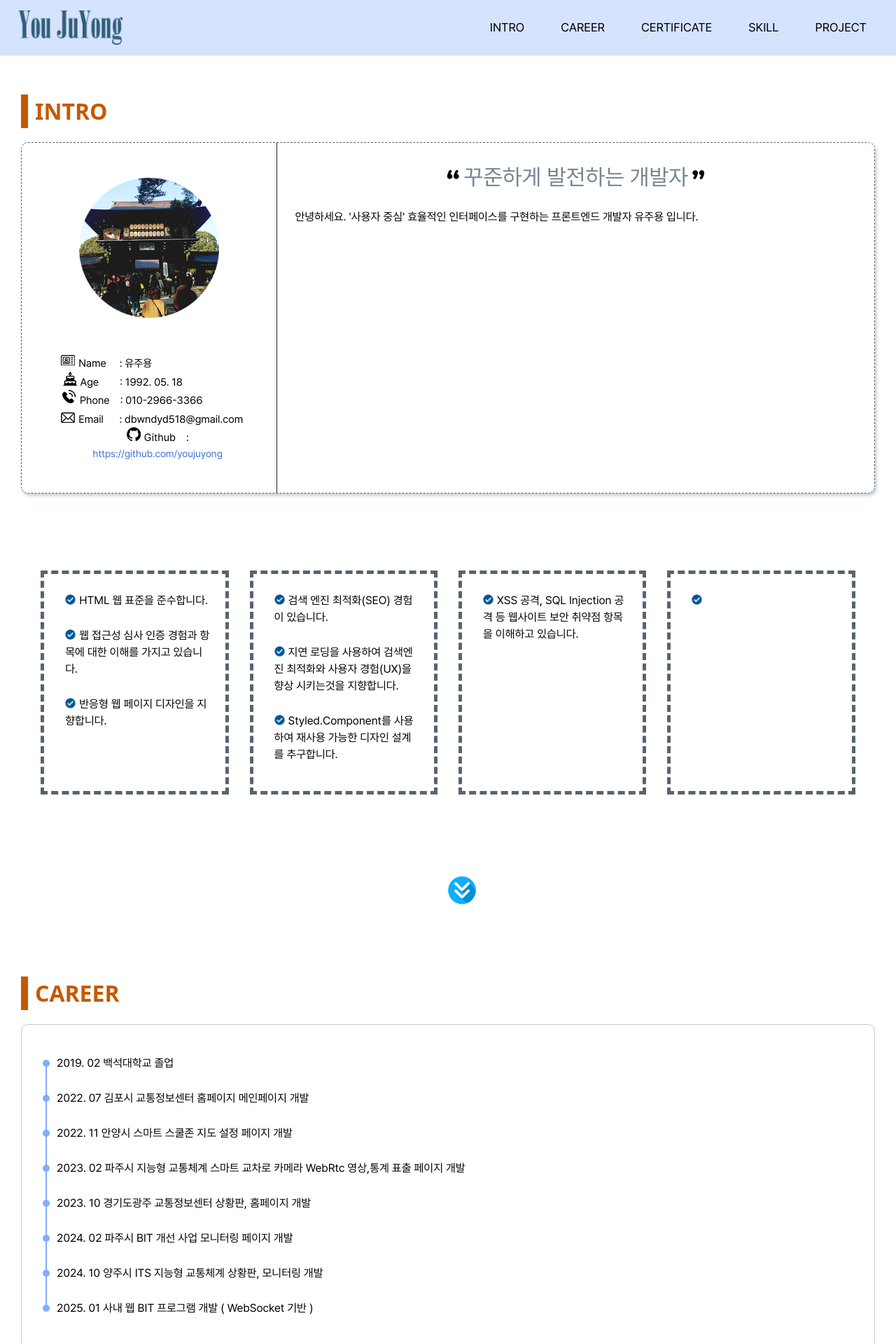
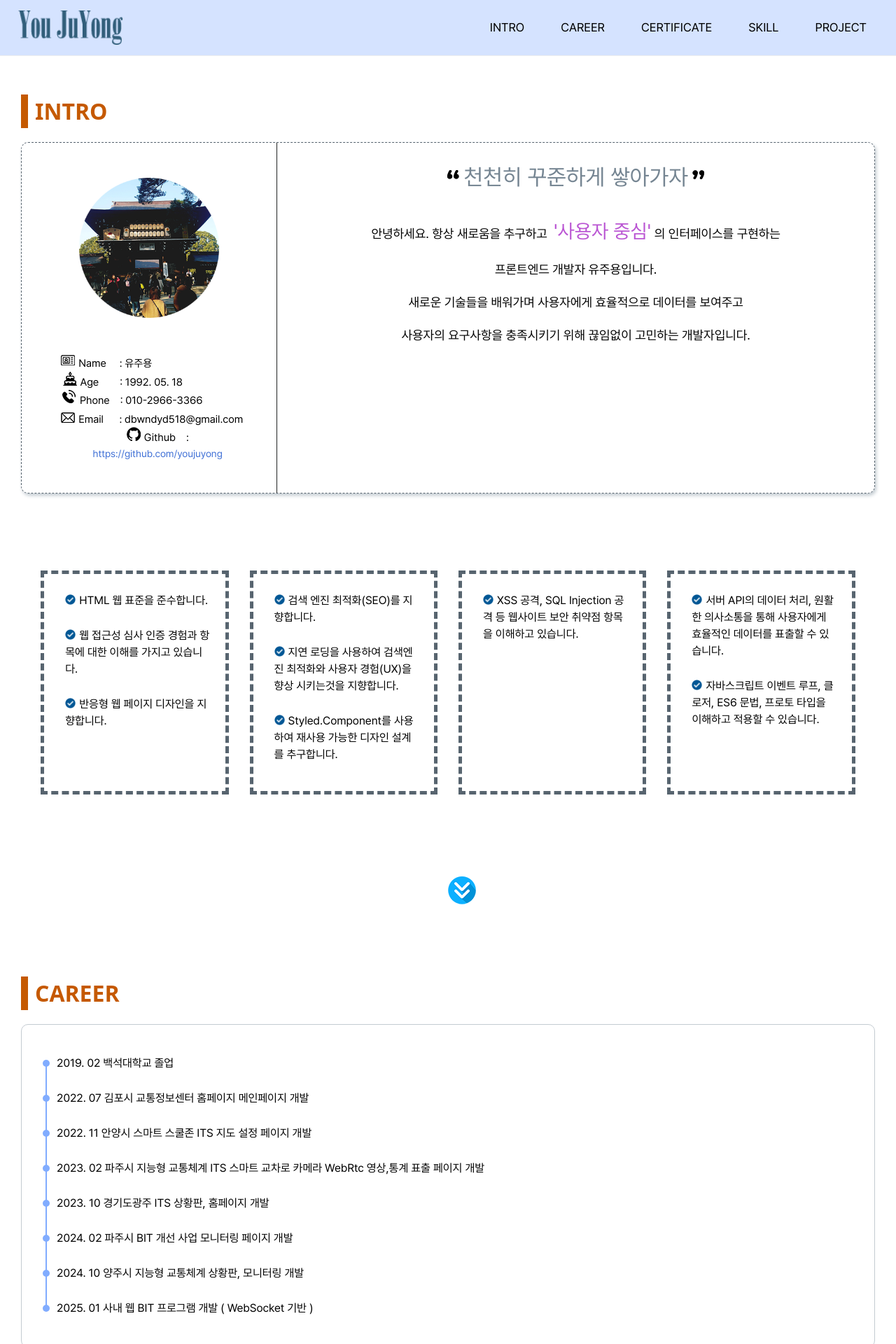
Before and after one commit to youjuyong/portfolio-next, a Next.js app: page / in a window 1280 px wide. Shown: the top 1920 px of the page at 70% size. Built offline with nearby package versions, Linux system fonts and the light colour scheme.

Commit message:
css 수정

```diff
--- a/src/app/component/ContentCompo.tsx
+++ b/src/app/component/ContentCompo.tsx
@@ -49,11 +49,13 @@ export const Intro = () => {
             </article>
             <article className={styles.intro_art2}>
                 <div className={styles.intro_art2_div}>
-                    <h1>꾸준하게 발전하는 개발자</h1>
-                    <p>안녕하세요.
-                            '사용자 중심' 효율적인 인터페이스를 구현하는 프론트엔드 개발자 유주용 입니다.
+                    <h1>천천히 꾸준하게 쌓아가자</h1>
+                    <p>안녕하세요. 항상 새로움을 추구하고  &nbsp;
+                           <span>'사용자 중심'</span>&nbsp;의 인터페이스를 구현하는
                     </p>
-                    <p></p>
+                    <p>프론트엔드 개발자 유주용입니다.</p>
+                    <p>새로운 기술들을 배워가며 사용자에게 효율적으로 데이터를 보여주고 </p>
+                    <p>사용자의 요구사항을 충족시키기 위해 끊임없이 고민하는 개발자입니다.</p>
                 </div>
             </article>
         </div>
@@ -74,7 +76,7 @@ export const IntroDetail = () => {
             <dl>
                 <dt></dt>
                 <dd>
-                    <p>검색 엔진 최적화(SEO) 경험이 있습니다.</p>
+                    <p>검색 엔진 최적화(SEO)를 지향합니다.</p>
                     <p>지연 로딩을 사용하여 검색엔진 최적화와 사용자 경험(UX)을 향상 시키는것을 지향합니다.</p>
                     <p>Styled.Component를 사용하여 재사용 가능한 디자인 설계를 추구합니다.</p>
                 </dd>
@@ -88,7 +90,8 @@ export const IntroDetail = () => {
             <dl>
                 <dt></dt>
                 <dd>
-                    <p></p>
+                    <p>서버 API의 데이터 처리, 원활한 의사소통을 통해 사용자에게 효율적인 데이터를 표출할 수 있습니다.</p>
+                    <p>자바스크립트 이벤트 루프, 클로저, ES6 문법, 프로토 타입을 이해하고 적용할 수 있습니다.</p>
                 </dd>
             </dl>
         </div>
@@ -111,11 +114,11 @@ export const Career = () => {
                     <ul>
                          <li><p className={styles.carrerInnerTang}></p><div><span>2019. 02 백석대학교 졸업</span></div></li>
                         <li><p className={styles.carrerInnerTang}></p><div><span>2022. 07 김포시 교통정보센터 홈페이지 메인페이지 개발</span></div></li>
-                        <li><p className={styles.carrerInnerTang}></p><span>2022. 11 안양시 스마트 스쿨존 지도 설정 페이지 개발</span></li>
-                        <li><p className={styles.carrerInnerTang}></p><span>2023. 02 파주시 지능형 교통체계 스마트 교차로 카메라 WebRtc 영상,통계 표출 페이지 개발</span></li>
-                        <li><p className={styles.carrerInnerTang}></p><span>2023. 10 경기도광주 교통정보센터 상황판, 홈페이지 개발</span></li>
+                        <li><p className={styles.carrerInnerTang}></p><span>2022. 11 안양시 스마트 스쿨존 ITS 지도 설정 페이지 개발</span></li>
+                        <li><p className={styles.carrerInnerTang}></p><span>2023. 02 파주시 지능형 교통체계 ITS 스마트 교차로 카메라 WebRtc 영상,통계 표출 페이지 개발</span></li>
+                        <li><p className={styles.carrerInnerTang}></p><span>2023. 10 경기도광주 ITS 상황판, 홈페이지 개발</span></li>
                         <li><p className={styles.carrerInnerTang}></p><span>2024. 02 파주시 BIT 개선 사업 모니터링 페이지 개발</span></li>
-                        <li><p className={styles.carrerInnerTang}></p><span>2024. 10 양주시 ITS 지능형 교통체계 상황판, 모니터링 개발</span></li>
+                        <li><p className={styles.carrerInnerTang}></p><span>2024. 10 양주시 지능형 교통체계 상황판, 모니터링 개발</span></li>
                         <li><p className={styles.carrerInnerTang}></p><span>2025. 01 사내 웹 BIT 프로그램 개발 ( WebSocket 기반 )</span></li>
                     </ul>
               </div>
--- a/src/css/layout.module.css
+++ b/src/css/layout.module.css
@@ -184,16 +184,25 @@
         position: inherit;
         text-align: center;
 
+        span {
+            font-size: 28px;
+            font-weight: solid;
+            color : var(--purple500)
+        }
         p {
-            position: relative;
-            display : flex;
+            white-space: nowrap;
+            text-overflow: ellipsis;
+            overflow: hidden;
             align-items: center;
+            font-size: 18px;
+            margin-bottom: 20px;
         }
+
         h1 {
             font-weight: 700;
             font-size: 32px;
             color: var(--gray500);
-            margin-bottom: 1.3rem;
+            margin-bottom: 2rem;
 
             &::before {
                 content: '';
--- a/src/css/mobile.css
+++ b/src/css/mobile.css
@@ -4,7 +4,7 @@
         width : 100% !important;
     }
     .layout-module__0iApWW__intro_layout {
-        overflow: visible !important;
+        overflow: hidden !important;
         width : auto !important;
         margin : 0 30px;
     }
```
